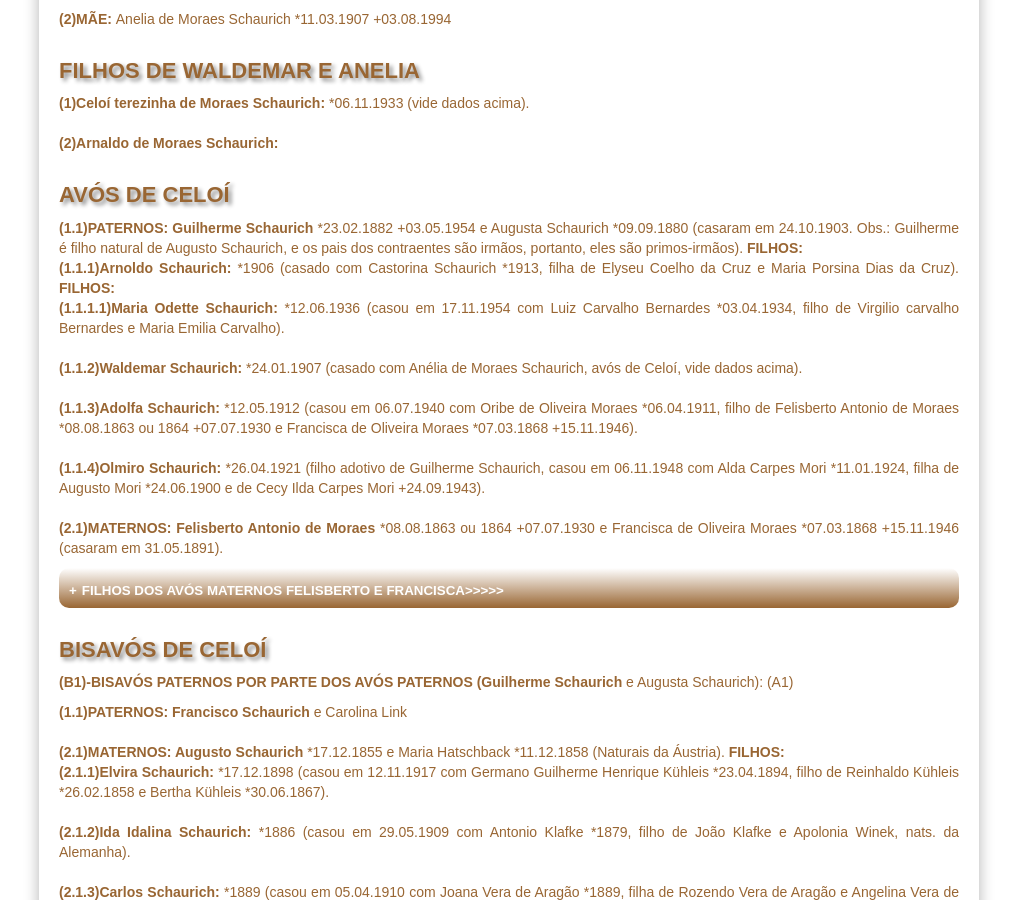
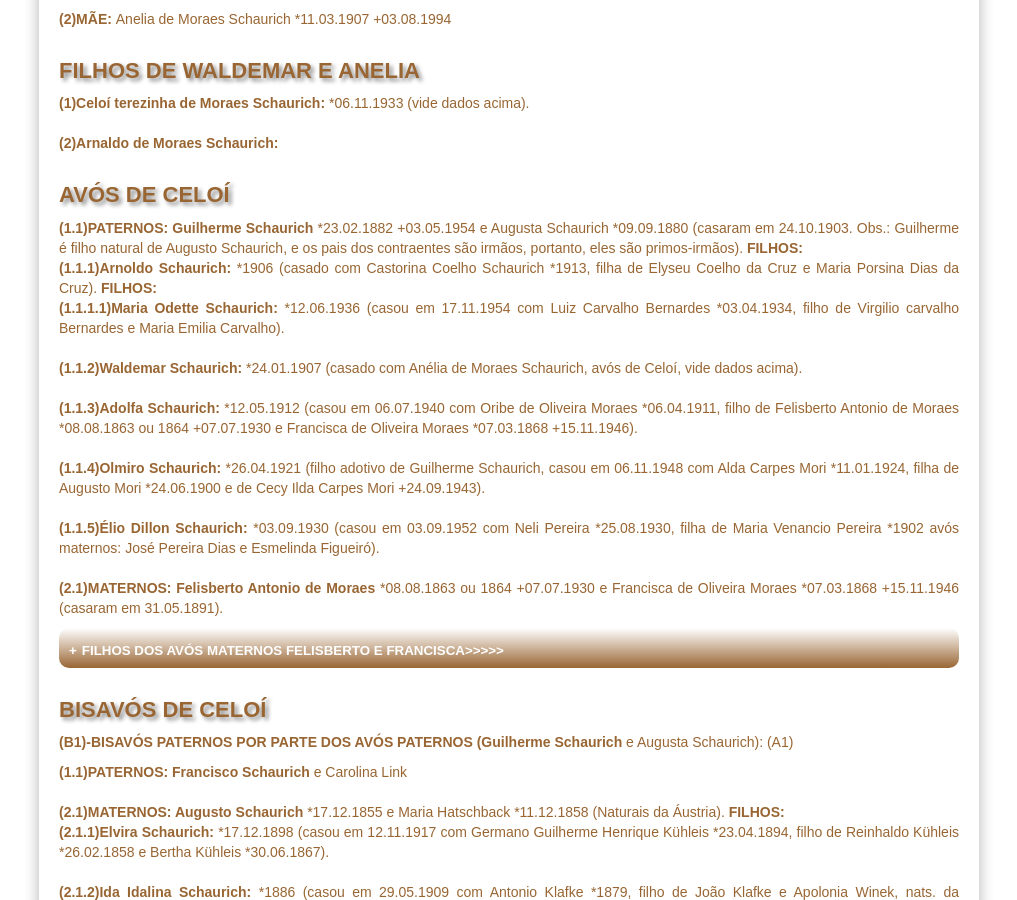
Before and after one commit to claudiovargas1955/claudiovargas1955.github.io, a Jekyll site: the page built from _pages/familia-schaurich.html, in a window 1280 px wide and 900 px high, scrolled down 495 px. Shown: the whole window, without its empty margins (131-1148 px from the left). Built offline with Jekyll 4.4.1, drawn with Linux system fonts in a browser that asks for light colours; some web fonts are replaced.

Commit message:
Update familia-schaurich.html

```diff
--- a/_pages/familia-schaurich.html
+++ b/_pages/familia-schaurich.html
@@ -111,8 +111,8 @@ filho de Quintino Bocaiúva Barreto *1894 e Doralice Scherer Barreto *1905). <br
 <h4>AVÓS DE CELOÍ</h4>
 <p><b>(1.1)PATERNOS: Guilherme Schaurich </b>*23.02.1882 +03.05.1954 e Augusta Schaurich *09.09.1880 (casaram em 24.10.1903. Obs.:
 Guilherme é filho natural de Augusto Schaurich, e os pais dos contraentes são irmãos, portanto, eles são primos-irmãos). <b>FILHOS: </b><br>
-  <b>(1.1.1)Arnoldo Schaurich: </b>*1906 (casado com Castorina Schaurich *1913, filha de Elyseu Coelho da Cruz e Maria Porsina Dias da
-  Cruz). <b>FILHOS: </b><br>
+  <b>(1.1.1)Arnoldo Schaurich: </b>*1906 (casado com Castorina Coelho Schaurich *1913, filha de Elyseu Coelho da Cruz e Maria Porsina
+  Dias da Cruz). <b>FILHOS: </b><br>
       <b>(1.1.1.1)Maria Odette Schaurich: </b>*12.06.1936 (casou em 17.11.1954 com Luiz Carvalho Bernardes *03.04.1934, filho de
       Virgilio carvalho Bernardes e Maria Emilia Carvalho). <br><br>
 
@@ -124,6 +124,8 @@ Guilherme é filho natural de Augusto Schaurich, e os pais dos contraentes são
   <b>(1.1.4)Olmiro Schaurich: </b>*26.04.1921 (filho adotivo de Guilherme Schaurich, casou em 06.11.1948 com Alda Carpes Mori
   *11.01.1924, filha de Augusto Mori *24.06.1900 e de Cecy Ilda Carpes Mori +24.09.1943).<br><br>
 
+  <b>(1.1.5)Élio Dillon Schaurich: </b>*03.09.1930 (casou em 03.09.1952 com Neli Pereira *25.08.1930, filha de Maria Venancio Pereira
+  *1902 avós maternos: José Pereira Dias e Esmelinda Figueiró).<br><br>
 
 <b>(2.1)MATERNOS: Felisberto Antonio de Moraes </b>*08.08.1863 ou 1864 +07.07.1930 e Francisca de Oliveira Moraes *07.03.1868
 +15.11.1946 (casaram em 31.05.1891).
```
